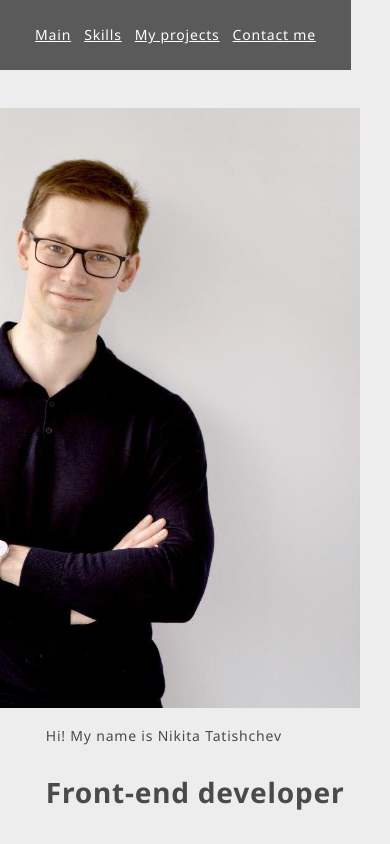
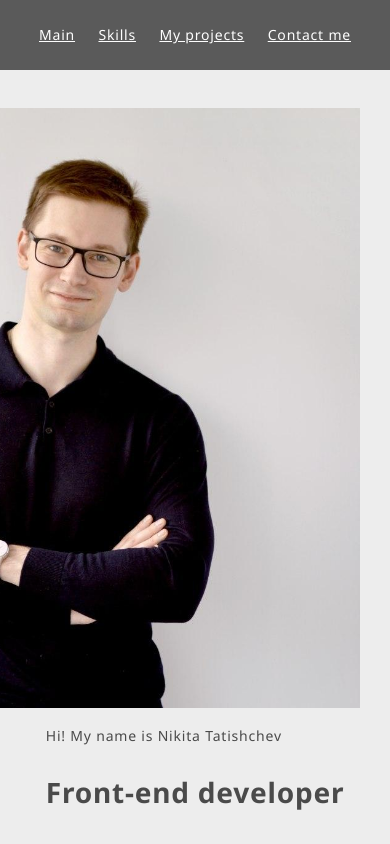
Before and after one commit to NikitaT1/portfolio, a React (Create React App) app: page / in a window 390 px wide. Shown: the top 844 px of the page. Built offline with nearby package versions, Linux system fonts and the light colour scheme.

Commit message:
comment @media

```diff
--- a/src/header/HeaderNew.module.css
+++ b/src/header/HeaderNew.module.css
@@ -16,20 +16,21 @@
     align-items: center;
 }
 
+/*
 @media screen and (max-width: 1128px){
-    .header {
+    .container {
         width: 90%;
     }
 }
 
 @media screen and (max-width: 600px){
-    .header {
+    .container {
         width: 90%;
     }
 }
 
 @media screen and (max-width: 1128px){
-    .header {
+    .container {
         width: 90%;
     }
 }
@@ -39,3 +40,4 @@
         width: 90%;
     }
 }
+*/
```
